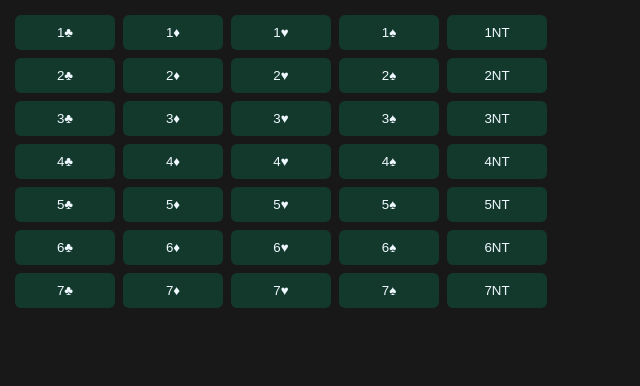
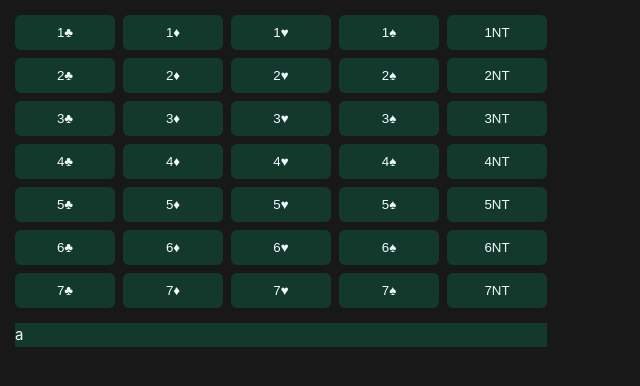
Before and after one commit to Dexaas/BridgeSystem, a Vue app: page / in a window 1280 px wide. Shown: the top 386 px of the page, without its empty margins (0-640 px from the left). Built offline with nearby package versions, Linux system fonts and the light colour scheme.

Commit message:
japierdole pomocy

```diff
--- a/src/components/ButtonCompiler.vue
+++ b/src/components/ButtonCompiler.vue
@@ -4,13 +4,15 @@
       <tbody>
         <tr v-for="(group, index) in openingGroups" :key="index">
           <td v-for="(opening, openingIndex) in group.openings" :key="openingIndex">
-            <button class="button1" @mouseover="cmeaning=opening.name + ' - ' + opening.meaning">{{ opening.name }}</button>
+            <button class="button1" @click="setName(opening.name, openingIndex)" @mouseover="cmeaning=opening.name + ' - ' + opening.meaning">{{ opening.name }}</button>
           </td>
         </tr>
       </tbody>
     </table>
   </div>
   <div class="tlab">{{ cmeaning }}</div>
+  <div class="tlab">{{ clicked }}</div>
+  <div class="tlab">{{ respond }}</div>
 </template>
 
 <script>
@@ -19,6 +21,8 @@ import openings from '../../openings.json'
 export default {
   data() {
     return {
+      clicked: ' ',
+      respond: 'a',
       cmeaning: ' ',
       openings: openings.openings
     }
@@ -34,6 +38,11 @@ export default {
         })
       }
       return groups
+    }
+  },
+  methods:{
+    setName(name, index) {
+      this.clicked = name
     }
   }
 }
@@ -64,12 +73,12 @@ export default {
 }
 .tlab {
   color: aliceblue;
-  display: flex;
-  border-style: solid;
   background-color: hsla(160, 100%, 37%, 0.2);
   border: 5px;
   border-color: hsla(0, 0%, 0%, 0.2);
   margin-top: 10px;
-  margin-left: 10px;
+  margin-left: 15px;
+  height: auto;
+  width: 532px;
 }
 </style>
```
Also changed, not shown: 1 other file (tests, documents, lock files or other folders).
